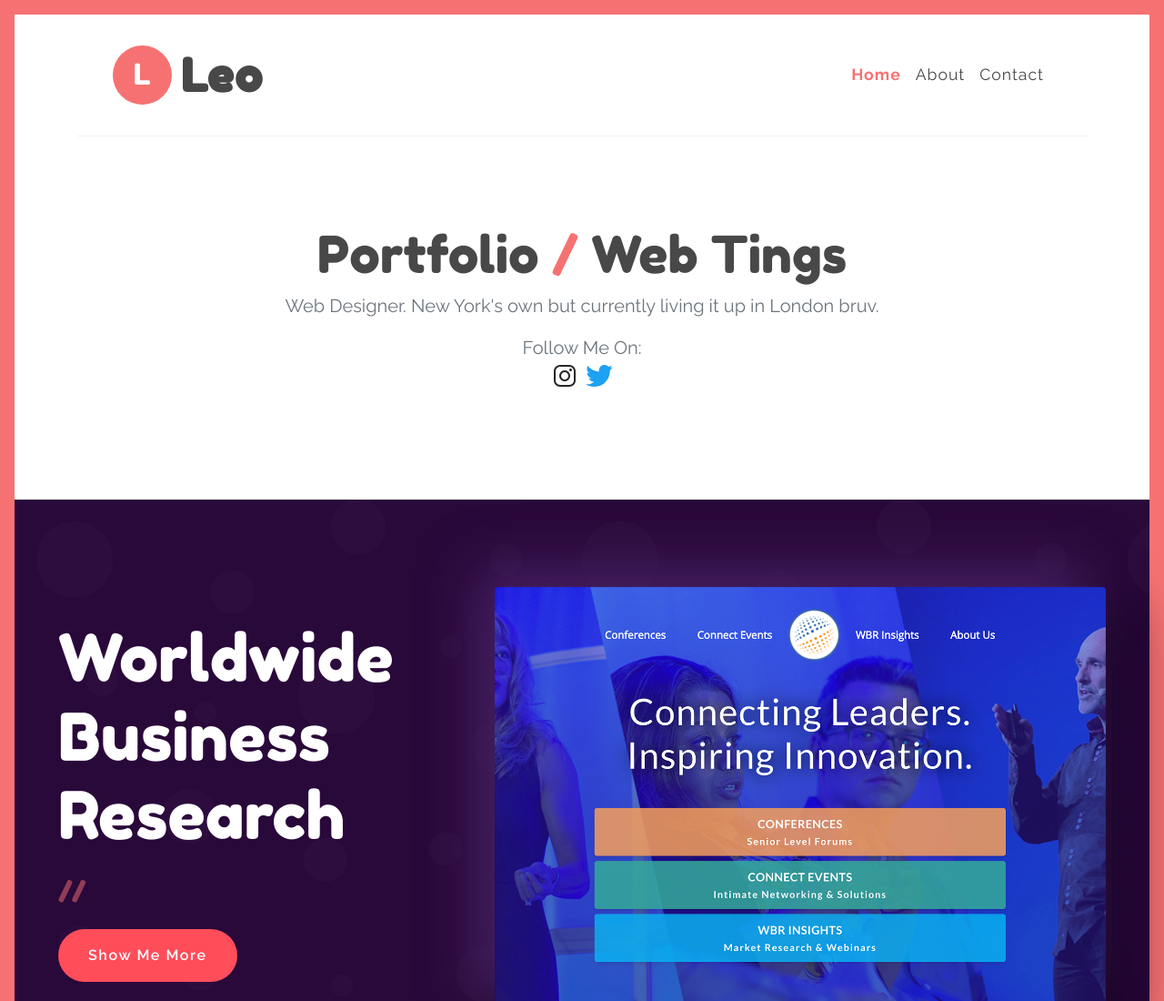
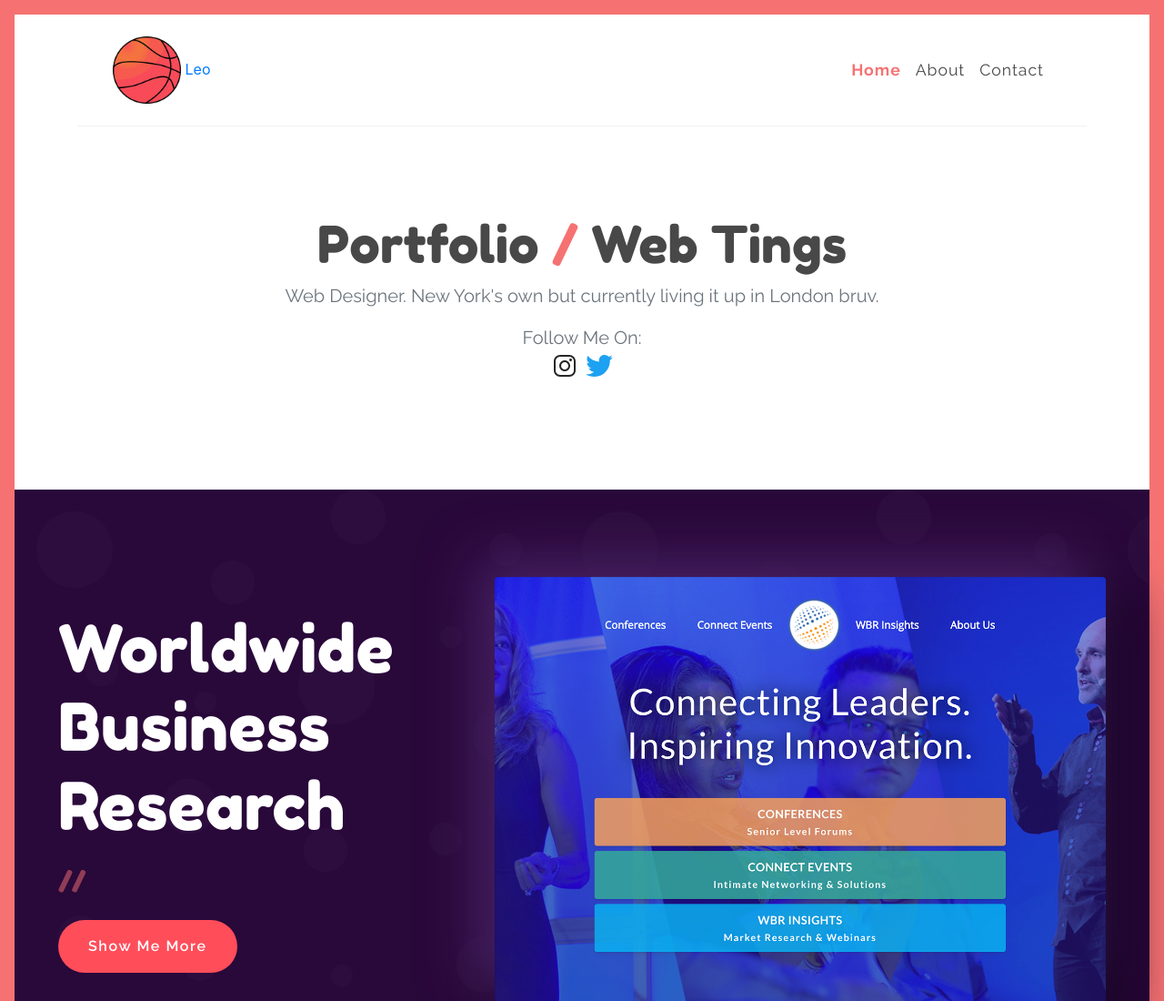
Before and after one commit to leo12534/leo12534.github.io, a plain HTML site: page index.html in a window 1280 px wide. Shown: the top 1100 px of the page at 91% size. Drawn offline with nearby package versions, Linux system fonts and the light colour scheme.

Commit message:
Updated Logo

```diff
--- a/index.html
+++ b/index.html
@@ -21,11 +21,14 @@
         <div class="container">
             <nav class="navbar navbar-expand-lg navbar-white bg-white p-4">
                 <div class="container d-flex justify-content-between">
-                    <a href="index.html" class="navbar-brand d-flex align-items-center">
+                    <!--      <a href="index.html" class="navbar-brand d-flex align-items-center">
                         <div class="rounded-brand">
                             <h2>L</h2>
                         </div>
                         <strong>Leo</strong>
+                    </a> -->
+                    <a href=""><img src="img/Basketball-Logo-leo.png" class="img-fluid" width="75" alt="">
+                        Leo
                     </a>
                     <button class="navbar-toggler " type="button" data-toggle="collapse" data-target="#navbarNavAltMarkup" aria-controls="navbarNavAltMarkup" aria-expanded="false" aria-label="Toggle navigation">
                         <span class="navbar-toggler-icon"></span>
```
Also changed, not shown: img/Basketball-Logo-leo.png (added).
